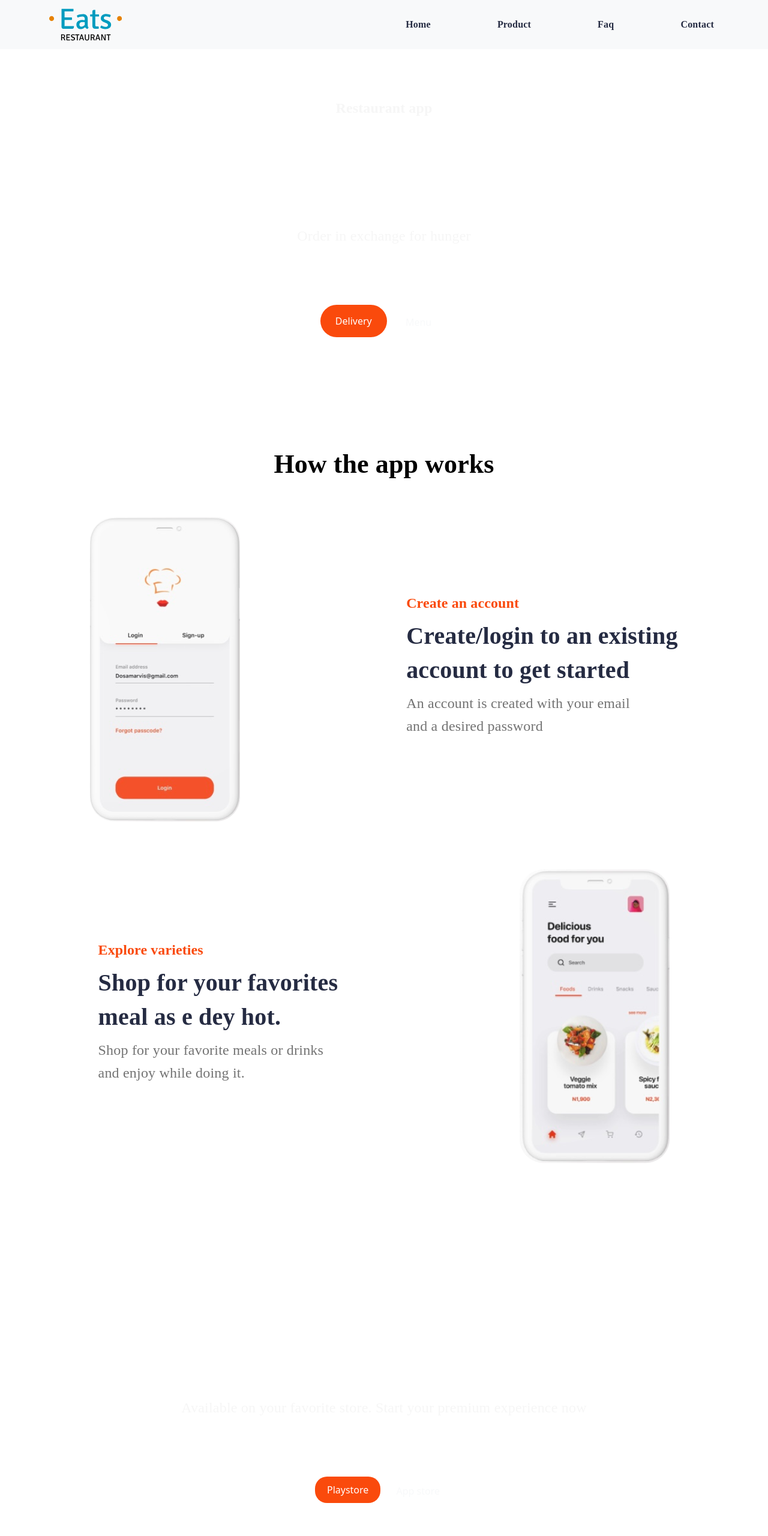
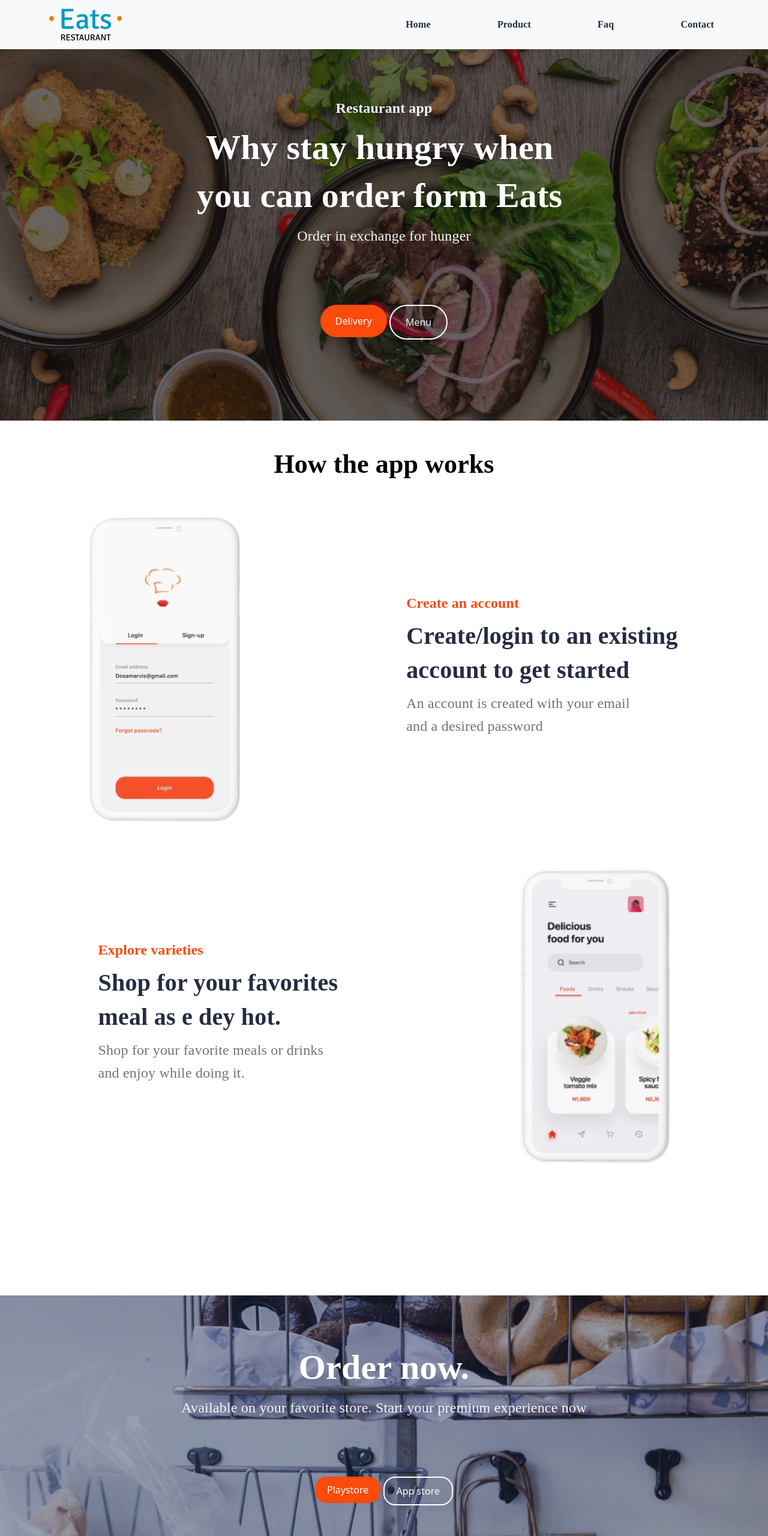
Before and after one commit to Sofiyka751/Eats-btsr, a plain HTML site: page index.html in a window 1280 px wide. Shown: the top 2560 px of the page at 60% size. Drawn offline with nearby package versions, Linux system fonts and the light colour scheme; files that its build step writes are made by us from their sources.

Commit message:
eats-btsr

```diff
--- a/assets/sass/components/_main1.scss
+++ b/assets/sass/components/_main1.scss
@@ -1,5 +1,5 @@
 .main-buttons1 {
-  background-image: url('../../images/mainhead.png');
+  background-image: url('/assets/images/mainhead.png');
   background-size: cover;
   background-repeat: no-repeat;
   height: 619px;
--- a/assets/sass/components/_main4.scss
+++ b/assets/sass/components/_main4.scss
@@ -2,7 +2,7 @@
   margin: 30px 0 220px 0;
 }
 .main-buttons2 {
-  background-image: url('../../images/mainfoot.png');
+  background-image: url('/assets/images/mainfoot.png');
   background-size: cover;
   background-repeat: no-repeat;
   height: 516px;
```
